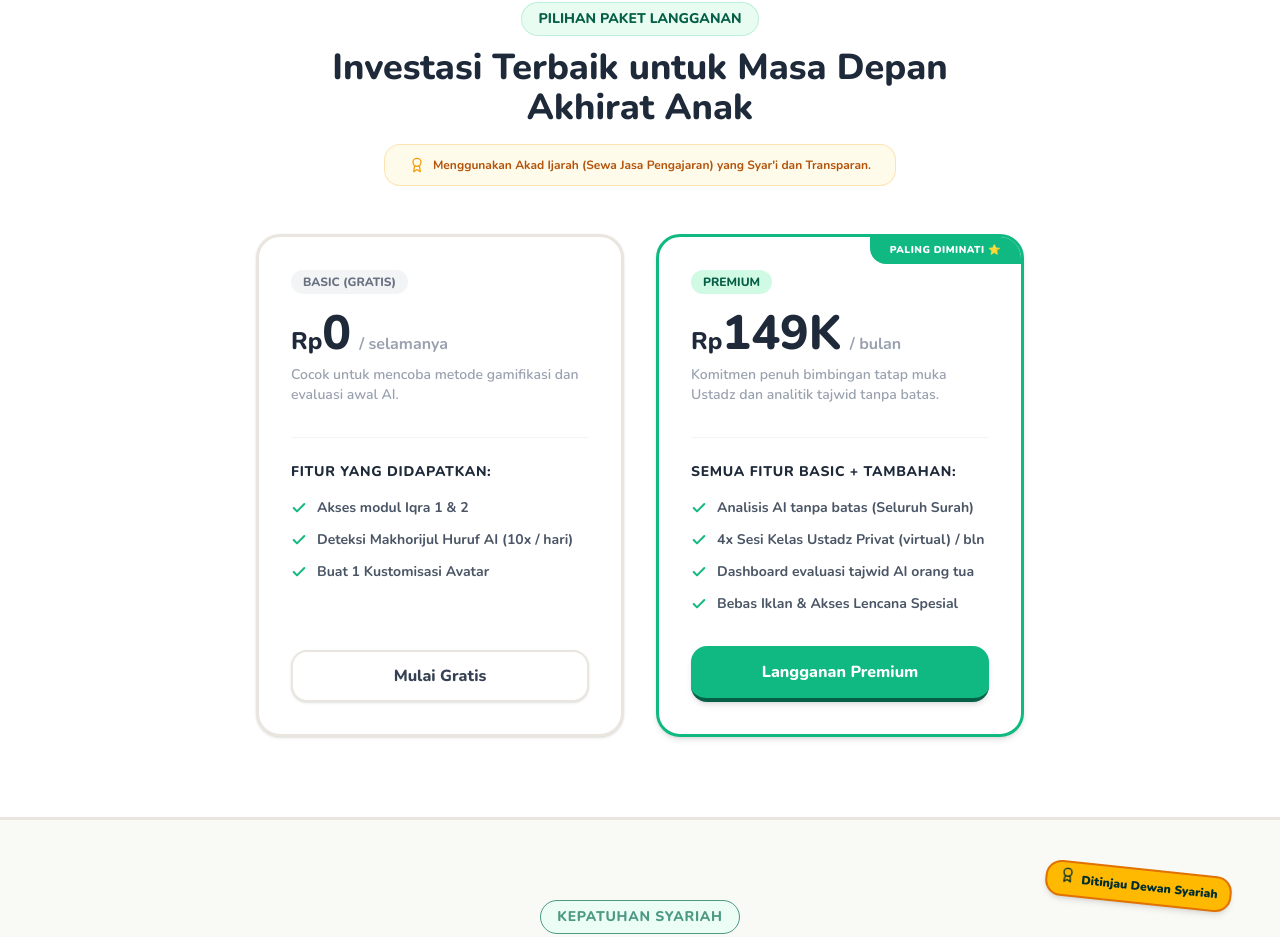
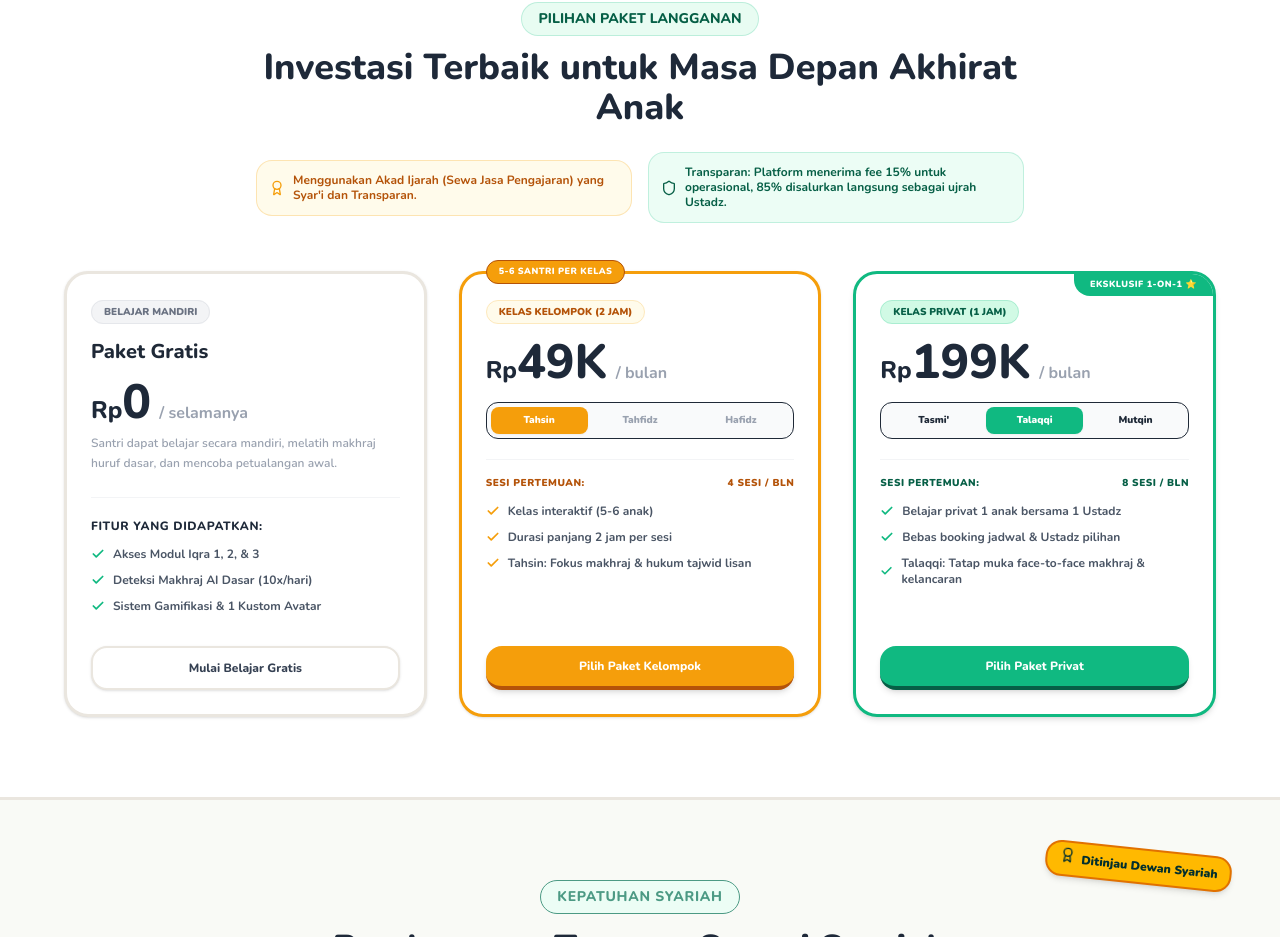
Before and after one commit to ahmadrofiussuud/ngajikids, a Next.js app: page / in a window 1280 px wide. Shown: the part 2913-3850 px from the top of the page. Built offline with nearby package versions, Linux system fonts and the light colour scheme.

Commit message:
feat: implement B2C Kelompok and B2C Privat interactive pricing packages

```diff
--- a/app/page.tsx
+++ b/app/page.tsx
@@ -61,6 +61,8 @@ export default function LandingPage() {
   // States for interactive components
   const [activeFaq, setActiveFaq] = useState<number | null>(null);
   const [testimonialIndex, setTestimonialIndex] = useState(0);
+  const [kelompokPlan, setKelompokPlan] = useState<"tahsin" | "tahfidz" | "hafidz">("tahsin");
+  const [privatPlan, setPrivatPlan] = useState<"tasmi" | "talaqqi" | "mutqin">("talaqqi");
 
   // FAQ Accordion Data
   const faqs = [
@@ -427,8 +429,8 @@ export default function LandingPage() {
 
       {/* 6. PRICING SECTION */}
       <section id="harga" className="py-20 px-4 sm:px-6 bg-white border-y-3 border-neutral-border">
-        <div className="max-w-5xl mx-auto">
-          <div className="text-center max-w-2xl mx-auto mb-12">
+        <div className="max-w-6xl mx-auto">
+          <div className="text-center max-w-3xl mx-auto mb-12">
             <span className="text-xs sm:text-sm font-extrabold text-primary-dark bg-primary-light/50 border border-primary/20 px-4 py-1.5 rounded-full inline-block">
               PILIHAN PAKET LANGGANAN
             </span>
@@ -436,47 +438,56 @@ export default function LandingPage() {
               Investasi Terbaik untuk Masa Depan Akhirat Anak
             </h2>
 
-            {/* Syar'i Akad Framing Alert Box */}
-            <div className="bg-amber-50 border border-secondary/25 p-3 rounded-2xl mt-4 flex items-center justify-center gap-2 max-w-lg mx-auto">
-              <Award size={16} className="text-secondary" />
-              <span className="text-xs font-bold text-secondary-dark leading-tight">
-                Menggunakan Akad Ijarah (Sewa Jasa Pengajaran) yang Syar'i dan Transparan.
-              </span>
+            {/* Syar'i Akad Framing & Transparency Alert Box */}
+            <div className="flex flex-col sm:flex-row items-center justify-center gap-4 mt-6 max-w-3xl mx-auto">
+              <div className="bg-amber-50 border border-secondary/25 p-3 rounded-2xl flex items-center justify-center gap-2 flex-1">
+                <Award size={16} className="text-secondary shrink-0" />
+                <span className="text-xs font-bold text-secondary-dark leading-tight text-left">
+                  Menggunakan Akad Ijarah (Sewa Jasa Pengajaran) yang Syar'i dan Transparan.
+                </span>
+              </div>
+              <div className="bg-emerald-50 border border-primary/20 p-3 rounded-2xl flex items-center justify-center gap-2 flex-1">
+                <Shield size={16} className="text-primary-dark shrink-0" />
+                <span className="text-xs font-bold text-primary-dark leading-tight text-left">
+                  Transparan: Platform menerima fee 15% untuk operasional, 85% disalurkan langsung sebagai ujrah Ustadz.
+                </span>
+              </div>
             </div>
           </div>
 
-          <div className="grid grid-cols-1 md:grid-cols-2 gap-8 max-w-3xl mx-auto items-stretch">
-            {/* Tier 1: Gratis */}
-            <div className="bg-white border-3 border-neutral-border rounded-3xl p-8 flex flex-col justify-between shadow-sm relative">
+          <div className="grid grid-cols-1 lg:grid-cols-3 gap-8 max-w-6xl mx-auto items-stretch">
+            {/* Card 1: Gratis */}
+            <div className="bg-white border-3 border-neutral-border rounded-3xl p-6 flex flex-col justify-between shadow-sm relative text-left">
               <div>
-                <span className="text-xs font-extrabold uppercase bg-gray-100 text-gray-500 px-3 py-1 rounded-full">
-                  Basic (Gratis)
+                <span className="text-[10px] font-black uppercase bg-gray-100 text-gray-500 px-3 py-1 rounded-full border border-gray-200">
+                  Belajar Mandiri
                 </span>
-                <div className="mt-4 flex items-baseline text-gray-800 font-extrabold">
+                <h3 className="font-extrabold text-xl text-gray-850 mt-4">Paket Gratis</h3>
+                <div className="mt-3 flex items-baseline text-gray-800 font-extrabold">
                   <span className="text-2xl">Rp</span>
                   <span className="text-5xl">0</span>
                   <span className="text-gray-400 font-bold ml-2">/ selamanya</span>
                 </div>
-                <p className="text-sm font-semibold text-gray-400 mt-2">
-                  Cocok untuk mencoba metode gamifikasi dan evaluasi awal AI.
+                <p className="text-xs font-semibold text-gray-400 mt-2 leading-relaxed">
+                  Santri dapat belajar secara mandiri, melatih makhraj huruf dasar, dan mencoba petualangan awal.
                 </p>
 
-                <div className="mt-8 border-t border-gray-100 pt-6">
-                  <h4 className="font-extrabold text-sm text-gray-800 uppercase tracking-wider mb-4">
+                <div className="mt-6 border-t border-gray-100 pt-5">
+                  <h4 className="font-extrabold text-xs text-gray-800 uppercase tracking-wider mb-3">
                     Fitur yang didapatkan:
                   </h4>
-                  <ul className="flex flex-col gap-3">
-                    <li className="flex items-center gap-2.5 text-sm font-bold text-gray-600">
-                      <Check size={16} className="text-primary stroke-[3]" />
-                      Akses modul Iqra 1 &amp; 2
+                  <ul className="flex flex-col gap-2.5">
+                    <li className="flex items-center gap-2 text-xs font-bold text-gray-600">
+                      <Check size={14} className="text-primary stroke-[3]" />
+                      Akses Modul Iqra 1, 2, &amp; 3
                     </li>
-                    <li className="flex items-center gap-2.5 text-sm font-bold text-gray-600">
-                      <Check size={16} className="text-primary stroke-[3]" />
-                      Deteksi Makhorijul Huruf AI (10x / hari)
+                    <li className="flex items-center gap-2 text-xs font-bold text-gray-600">
+                      <Check size={14} className="text-primary stroke-[3]" />
+                      Deteksi Makhraj AI Dasar (10x/hari)
                     </li>
-                    <li className="flex items-center gap-2.5 text-sm font-bold text-gray-600">
-                      <Check size={16} className="text-primary stroke-[3]" />
-                      Buat 1 Kustomisasi Avatar
+                    <li className="flex items-center gap-2 text-xs font-bold text-gray-600">
+                      <Check size={14} className="text-primary stroke-[3]" />
+                      Sistem Gamifikasi &amp; 1 Kustom Avatar
                     </li>
                   </ul>
                 </div>
@@ -485,53 +496,71 @@ export default function LandingPage() {
               <div className="mt-8">
                 <Link
                   href="/login"
-                  className="w-full bg-white hover:bg-gray-50 text-gray-700 font-extrabold text-center block py-3 rounded-2xl border-2 border-neutral-border shadow-sm transition-all"
+                  className="w-full bg-white hover:bg-gray-50 text-gray-700 font-extrabold text-center block py-3 rounded-2xl border-2 border-neutral-border shadow-sm transition-all text-xs"
                 >
-                  Mulai Gratis
+                  Mulai Belajar Gratis
                 </Link>
               </div>
             </div>
 
-            {/* Tier 2: Premium */}
-            <div className="bg-white border-3 border-primary rounded-3xl p-8 flex flex-col justify-between shadow-md relative overflow-hidden">
-              {/* Popular Badge */}
-              <div className="absolute top-0 right-0 bg-primary text-white font-black text-[10px] uppercase tracking-wider py-1.5 px-5 rounded-bl-2xl">
-                Paling Diminati ⭐
-              </div>
+            {/* Card 2: B2C Kelompok */}
+            <div className="bg-white border-3 border-secondary rounded-3xl p-6 flex flex-col justify-between shadow-sm relative text-left">
+              <span className="absolute -top-3.5 left-6 bg-secondary text-white font-black text-[9px] px-3 py-1 rounded-full border border-secondary-dark uppercase tracking-wider">
+                5-6 Santri per Kelas
+              </span>
+              <div>
+                <span className="text-[10px] font-black uppercase bg-amber-50 text-secondary-dark px-3 py-1 rounded-full border border-secondary/20">
+                  Kelas Kelompok (2 Jam)
+                </span>
 
-              <div>
-                <span className="text-xs font-extrabold uppercase bg-primary-light text-primary-dark px-3 py-1 rounded-full">
-                  Premium
-                </span>
+                {/* Dynamic Price Display */}
                 <div className="mt-4 flex items-baseline text-gray-800 font-extrabold">
                   <span className="text-2xl">Rp</span>
-                  <span className="text-5xl">149K</span>
+                  <span className="text-5xl">
+                    {kelompokPlan === "tahsin" ? "49K" : kelompokPlan === "tahfidz" ? "89K" : "139K"}
+                  </span>
                   <span className="text-gray-400 font-bold ml-2">/ bulan</span>
                 </div>
-                <p className="text-sm font-semibold text-gray-400 mt-2">
-                  Komitmen penuh bimbingan tatap muka Ustadz dan analitik tajwid tanpa batas.
-                </p>
 
-                <div className="mt-8 border-t border-gray-100 pt-6">
-                  <h4 className="font-extrabold text-sm text-gray-800 uppercase tracking-wider mb-4">
-                    Semua Fitur Basic + Tambahan:
-                  </h4>
-                  <ul className="flex flex-col gap-3">
-                    <li className="flex items-center gap-2.5 text-sm font-bold text-gray-600">
-                      <Check size={16} className="text-primary stroke-[3]" />
-                      Analisis AI tanpa batas (Seluruh Surah)
+                {/* Sub Plan Selector */}
+                <div className="bg-gray-50 border border-gray-150 p-1 rounded-xl flex gap-1 mt-4">
+                  {(["tahsin", "tahfidz", "hafidz"] as const).map((plan) => (
+                    <button
+                      key={plan}
+                      onClick={() => setKelompokPlan(plan)}
+                      className={`flex-1 text-center py-1.5 rounded-lg text-[10px] font-black capitalize transition-all ${
+                        kelompokPlan === plan
+                          ? "bg-secondary text-white shadow-xs"
+                          : "text-gray-400 hover:bg-gray-100"
+                      }`}
+                    >
+                      {plan}
+                    </button>
+                  ))}
+                </div>
+
+                <div className="mt-5 border-t border-gray-100 pt-4">
+                  <div className="flex justify-between items-center text-[10px] font-black text-secondary-dark uppercase tracking-wider mb-3">
+                    <span>Sesi Pertemuan:</span>
+                    <span>
+                      {kelompokPlan === "tahsin" ? "4 Sesi / Bln" : kelompokPlan === "tahfidz" ? "8 Sesi / Bln" : "12 Sesi / Bln"}
+                    </span>
+                  </div>
+
+                  <ul className="flex flex-col gap-2.5">
+                    <li className="flex items-center gap-2 text-xs font-bold text-gray-600">
+                      <Check size={14} className="text-secondary stroke-[3]" />
+                      Kelas interaktif (5-6 anak)
                     </li>
-                    <li className="flex items-center gap-2.5 text-sm font-bold text-gray-600">
-                      <Check size={16} className="text-primary stroke-[3]" />
-                      4x Sesi Kelas Ustadz Privat (virtual) / bln
+                    <li className="flex items-center gap-2 text-xs font-bold text-gray-600">
+                      <Check size={14} className="text-secondary stroke-[3]" />
+                      Durasi panjang 2 jam per sesi
                     </li>
-                    <li className="flex items-center gap-2.5 text-sm font-bold text-gray-600">
-                      <Check size={16} className="text-primary stroke-[3]" />
-                      Dashboard evaluasi tajwid AI orang tua
-                    </li>
-                    <li className="flex items-center gap-2.5 text-sm font-bold text-gray-600">
-                      <Check size={16} className="text-primary stroke-[3]" />
-                      Bebas Iklan &amp; Akses Lencana Spesial
+                    <li className="flex items-center gap-2 text-xs font-bold text-gray-600">
+                      <Check size={14} className="text-secondary stroke-[3]" />
+                      {kelompokPlan === "tahsin" && "Tahsin: Fokus makhraj & hukum tajwid lisan"}
+                      {kelompokPlan === "tahfidz" && "Tahfidz: Setoran hafalan baru & murajaah"}
+                      {kelompokPlan === "hafidz" && "Hafidz: Pengulangan intensif juz 30 & surah"}
                     </li>
                   </ul>
                 </div>
@@ -540,9 +569,82 @@ export default function LandingPage() {
               <div className="mt-8">
                 <Link
                   href="/login"
-                  className="w-full bg-primary hover:bg-primary-dark text-white font-extrabold text-center block py-3.5 rounded-2xl border-b-4 border-primary-dark active:border-b-0 active:translate-y-1 transition-all shadow-md"
+                  className="w-full bg-secondary hover:bg-secondary-dark text-white font-extrabold text-center block py-3 rounded-2xl border-b-4 border-secondary-dark active:border-b-0 active:translate-y-1 transition-all text-xs shadow-md"
                 >
-                  Langganan Premium
+                  Pilih Paket Kelompok
+                </Link>
+              </div>
+            </div>
+
+            {/* Card 3: B2C Privat */}
+            <div className="bg-white border-3 border-primary rounded-3xl p-6 flex flex-col justify-between shadow-md relative text-left overflow-hidden">
+              <div className="absolute top-0 right-0 bg-primary text-white font-black text-[9px] uppercase tracking-wider py-1 px-4 rounded-bl-2xl">
+                Eksklusif 1-on-1 ⭐
+              </div>
+              <div>
+                <span className="text-[10px] font-black uppercase bg-primary-light text-primary-dark px-3 py-1 rounded-full border border-primary/20">
+                  Kelas Privat (1 Jam)
+                </span>
+
+                {/* Dynamic Price Display */}
+                <div className="mt-4 flex items-baseline text-gray-800 font-extrabold">
+                  <span className="text-2xl">Rp</span>
+                  <span className="text-5xl">
+                    {privatPlan === "tasmi" ? "109K" : privatPlan === "talaqqi" ? "199K" : "289K"}
+                  </span>
+                  <span className="text-gray-400 font-bold ml-2">/ bulan</span>
+                </div>
+
+                {/* Sub Plan Selector */}
+                <div className="bg-gray-50 border border-gray-150 p-1 rounded-xl flex gap-1 mt-4">
+                  {(["tasmi", "talaqqi", "mutqin"] as const).map((plan) => (
+                    <button
+                      key={plan}
+                      onClick={() => setPrivatPlan(plan)}
+                      className={`flex-1 text-center py-1.5 rounded-lg text-[10px] font-black capitalize transition-all ${
+                        privatPlan === plan
+                          ? "bg-primary text-white shadow-xs"
+                          : "text-gray-450 hover:bg-gray-100"
+                      }`}
+                    >
+                      {plan === "tasmi" ? "Tasmi'" : plan === "talaqqi" ? "Talaqqi" : "Mutqin"}
+                    </button>
+                  ))}
+                </div>
+
+                <div className="mt-5 border-t border-gray-100 pt-4">
+                  <div className="flex justify-between items-center text-[10px] font-black text-primary-dark uppercase tracking-wider mb-3">
+                    <span>Sesi Pertemuan:</span>
+                    <span>
+                      {privatPlan === "tasmi" ? "4 Sesi / Bln" : privatPlan === "talaqqi" ? "8 Sesi / Bln" : "12 Sesi / Bln"}
+                    </span>
+                  </div>
+
+                  <ul className="flex flex-col gap-2.5">
+                    <li className="flex items-center gap-2 text-xs font-bold text-gray-600">
+                      <Check size={14} className="text-primary stroke-[3]" />
+                      Belajar privat 1 anak bersama 1 Ustadz
+                    </li>
+                    <li className="flex items-center gap-2 text-xs font-bold text-gray-600">
+                      <Check size={14} className="text-primary stroke-[3]" />
+                      Bebas booking jadwal &amp; Ustadz pilihan
+                    </li>
+                    <li className="flex items-center gap-2 text-xs font-bold text-gray-600">
+                      <Check size={14} className="text-primary stroke-[3]" />
+                      {privatPlan === "tasmi" && "Tasmi': Menyimak setoran hafalan santri secara jeli"}
+                      {privatPlan === "talaqqi" && "Talaqqi: Tatap muka face-to-face makhraj & kelancaran"}
+                      {privatPlan === "mutqin" && "Mutqin: Target hafalan kuat & murajaah melekat kuat"}
+                    </li>
+                  </ul>
+                </div>
+              </div>
+
+              <div className="mt-8">
+                <Link
+                  href="/login"
+                  className="w-full bg-primary hover:bg-primary-dark text-white font-extrabold text-center block py-3 rounded-2xl border-b-4 border-primary-dark active:border-b-0 active:translate-y-1 transition-all text-xs shadow-md"
+                >
+                  Pilih Paket Privat
                 </Link>
               </div>
             </div>
```
